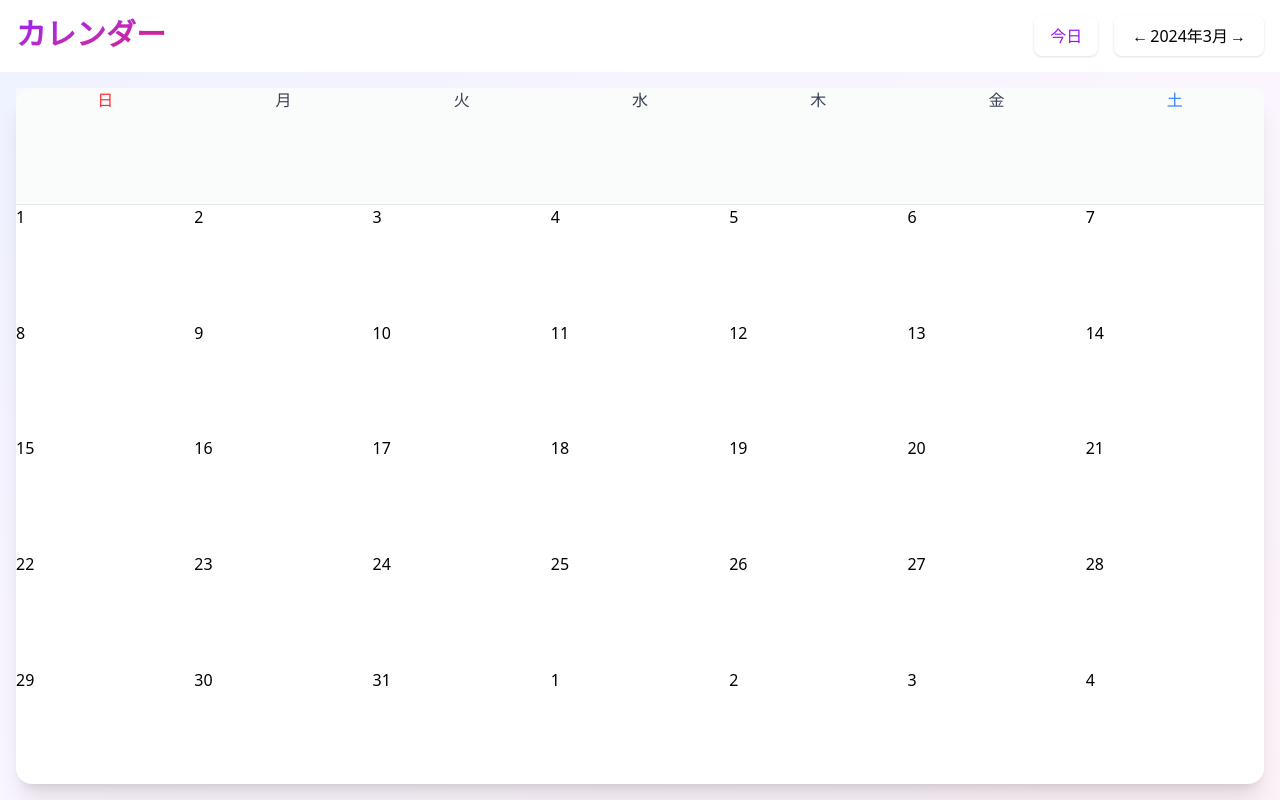
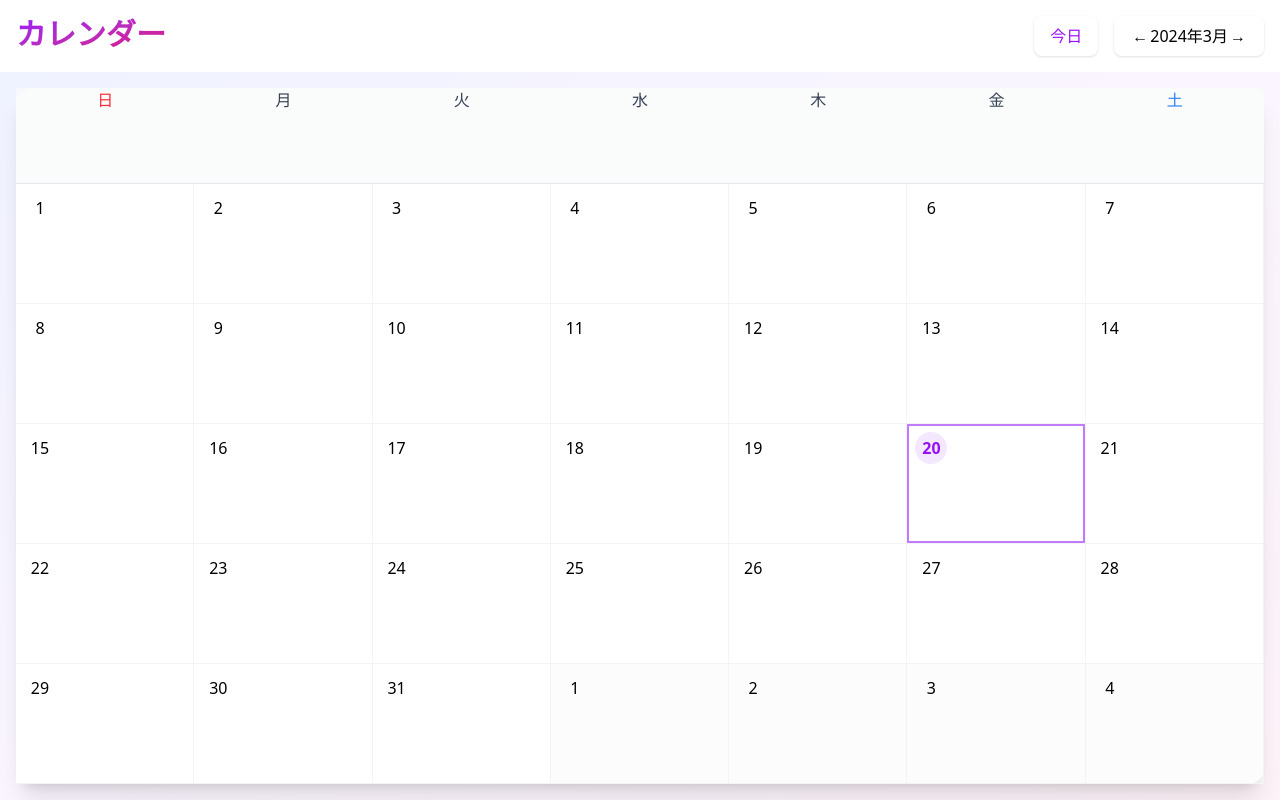
Before and after one commit to umedanaoyuki/practice-tailwind, a Next.js app: page /calendar in a window 1280 px wide. Built offline with nearby package versions, Linux system fonts and the light colour scheme.

Commit message:
feat: 日付のマークアップ

```diff
--- a/src/app/calendar/page.tsx
+++ b/src/app/calendar/page.tsx
@@ -3,8 +3,10 @@ import React from "react";
 
 const CalendarPage = () => {
   const weekDays = ["日", "月", "火", "水", "木", "金", "土"];
+  const days = Array.from({ length: 35 }, (_, i) => i + 1);
 
-  const days = Array.from({ length: 35 }, (_, i) => i + 1);
+  const today = new Date();
+  const todayDate = today.getDate();
 
   return (
     <div className="flex h-screen flex-col bg-linear-to-br from-indigo-50 via-purple-50 to-pink-50">
@@ -45,8 +47,23 @@ const CalendarPage = () => {
         })}
         {days.map((day) => {
           return (
-            <div key={day}>
-              <span>{day <= 31 ? day : day - 31}</span>
+            <div
+              key={day}
+              className={cn(
+                "border-r border-b border-solid border-gray-100 p-2",
+                day > 31 ? "bg-gray-50/50" : "bg-white",
+                todayDate === day && "ring-2 ring-purple-400 ring-inset",
+              )}
+            >
+              <span
+                className={cn(
+                  "flex h-8 w-8 items-center justify-center rounded-full",
+                  todayDate === day &&
+                    "bg-purple-100 font-bold text-purple-600",
+                )}
+              >
+                {day <= 31 ? day : day - 31}
+              </span>
             </div>
           );
         })}
```
